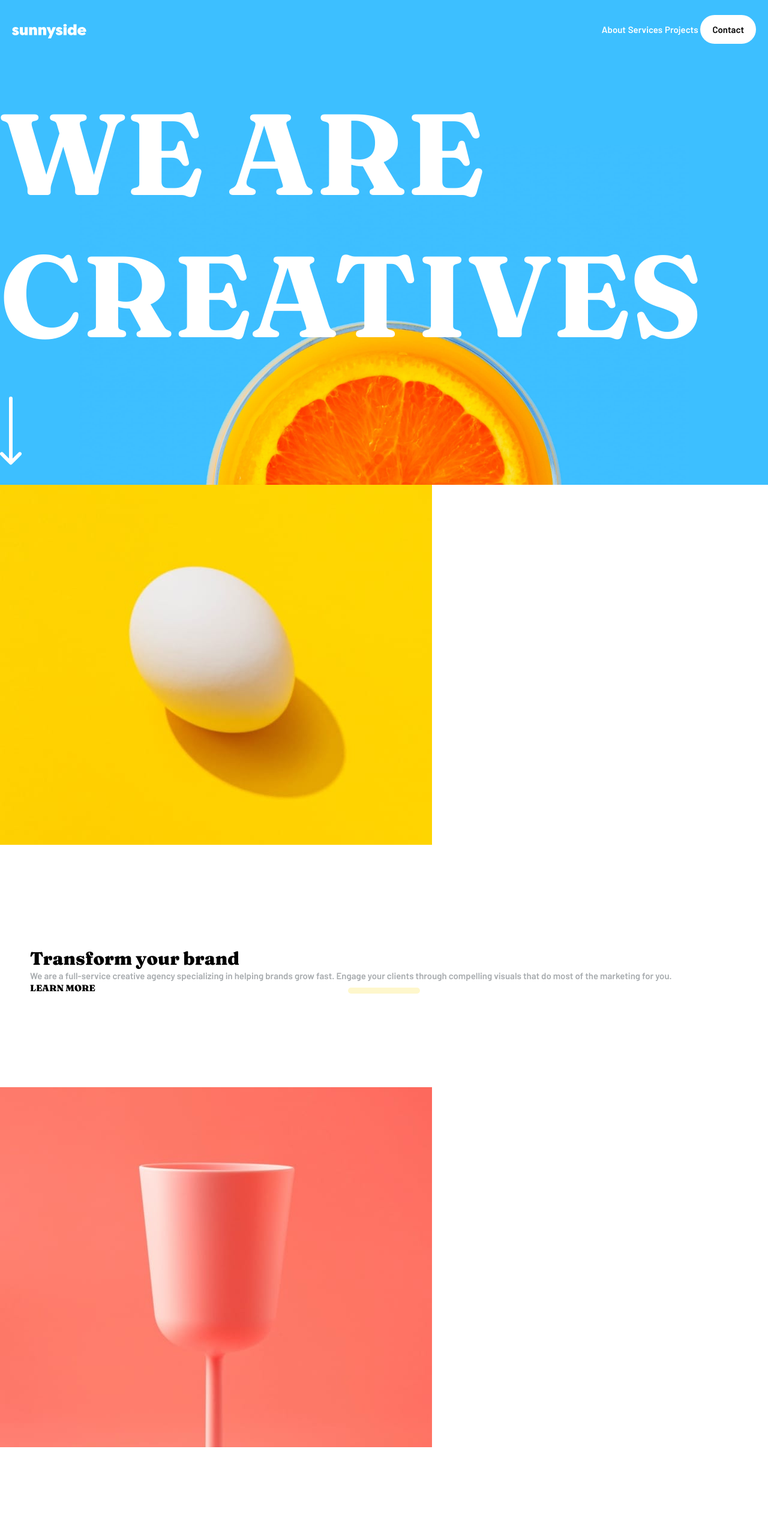
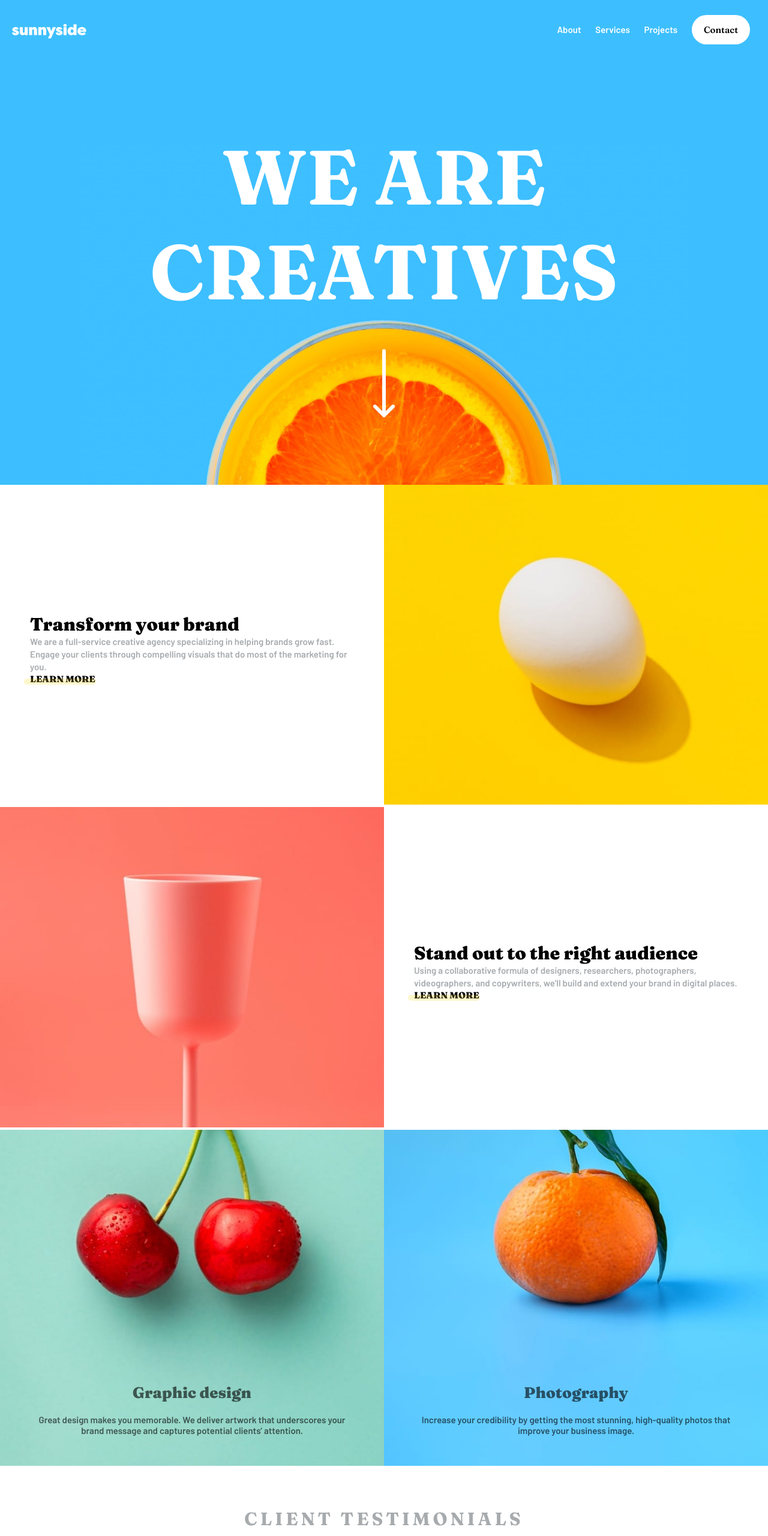
Before and after one commit to LauraRPulido/LandingPageProyecto, a plain HTML site: page index.html in a window 1280 px wide. Shown: the top 2560 px of the page at 60% size. Drawn offline with Linux system fonts and the light colour scheme.

Commit message:
Responsive escritorio casi terminado

```diff
--- a/css/estilo.css
+++ b/css/estilo.css
@@ -11,6 +11,9 @@ body{
     }
 }
 
+/* @media screen and (width > 960px) {
+
+} */
 /* HEADER */
 
 header#header{
@@ -44,9 +47,10 @@ header#header{
                     color: var(--blanco);
                     font-family: "Barlow", serif;
                     font-weight: 600;
-                    margin: 0, 10px;
+                    margin: 0 10px;
 
                     &:last-child{
+                        font-family: "Fraunces", serif;
                         background-color: var(--blanco);
                         color: var(--negro);
                         padding: 15px 20px;
@@ -55,7 +59,6 @@ header#header{
                         &:hover{
                             background-color: var(--salmon);
                             color: var(--blanco);
-
                         }
                     }
 
@@ -72,9 +75,15 @@ header#header{
         min-height: 70vh;
         height: calc(100vh - 100px);
         align-content: center;
+        /* EL MEDIA SCREEN SIEMPRE DESPUES */
+        @media screen and (width > 960px) {
+
+            text-align: center;
+
+        }
 
         h1{
-            font-size: 15vw;
+            font-size: 10vw;
             text-transform: uppercase;
             color: var(--blanco);
         }
@@ -95,6 +104,19 @@ main#index{
 
     /* SEC SERVICIOS */
     section#servicios{
+        @media screen and (width > 960px) {
+            display: flex;
+            flex-wrap: wrap;
+            >div{
+                width: 50%;
+            }
+            >div:nth-child(2){
+                order: -1;
+            }
+            img{
+                width: 100%;
+            }
+        }
 
         > div:nth-child(2),
         > div:nth-child(4){
@@ -130,8 +152,15 @@ main#index{
                     margin: -10px auto;
                     border-radius: 5px;
                     opacity: .2;
+
+                    @media screen and (width > 960px) {
+                        margin: -10px;
+                    }
+
                 }
             }
+
+
         }
 
         div::nth-child(4) {
@@ -161,6 +190,11 @@ main#index{
                 font-weight: 600;
                 opacity: .6;
             }
+
+            @media screen and (width > 960px) {
+                text-align: center;
+            }
+
         }
 
         >div:nth-child(6){
@@ -173,17 +207,32 @@ main#index{
     /* SEC TESTIMONIOS */
     section#testimonios{
         padding: 50px;
+        @media screen and (width > 960px) {
+            display: flex;
+            flex-wrap: wrap;
+            gap: 20px;
+            text-align: center;
+        }
         h3{
             font-size: 1.2rem;
             color: var(--gris);
             text-transform: uppercase;
             letter-spacing: 5px;
             padding: 20px 0;
+
+            @media screen and (width > 960px) {
+               width: 100%;
+               text-align: center;
+               font-size: 2rem;
+            }
         }
 
         figure{
             min-height: 50vh;
             align-content: center;
+            @media screen and (width > 960px) {
+                flex: 1;
+            }
 
             img{
                 border-radius: 50%;
@@ -224,6 +273,10 @@ main#index{
         div{
             padding: 5px;
             width: 50%;
+            @media screen and (width > 960px) {
+                flex: 1;
+                padding: 0;
+            }
         }
 
     }
@@ -236,6 +289,8 @@ footer#footer{
     align-content: center;
     background-color: var(--cyanOscuroModerado);
     opacity: .7;
+    @media screen and (width > 960px) {
+    }
 
     a{
         margin: 0 20px;
```
